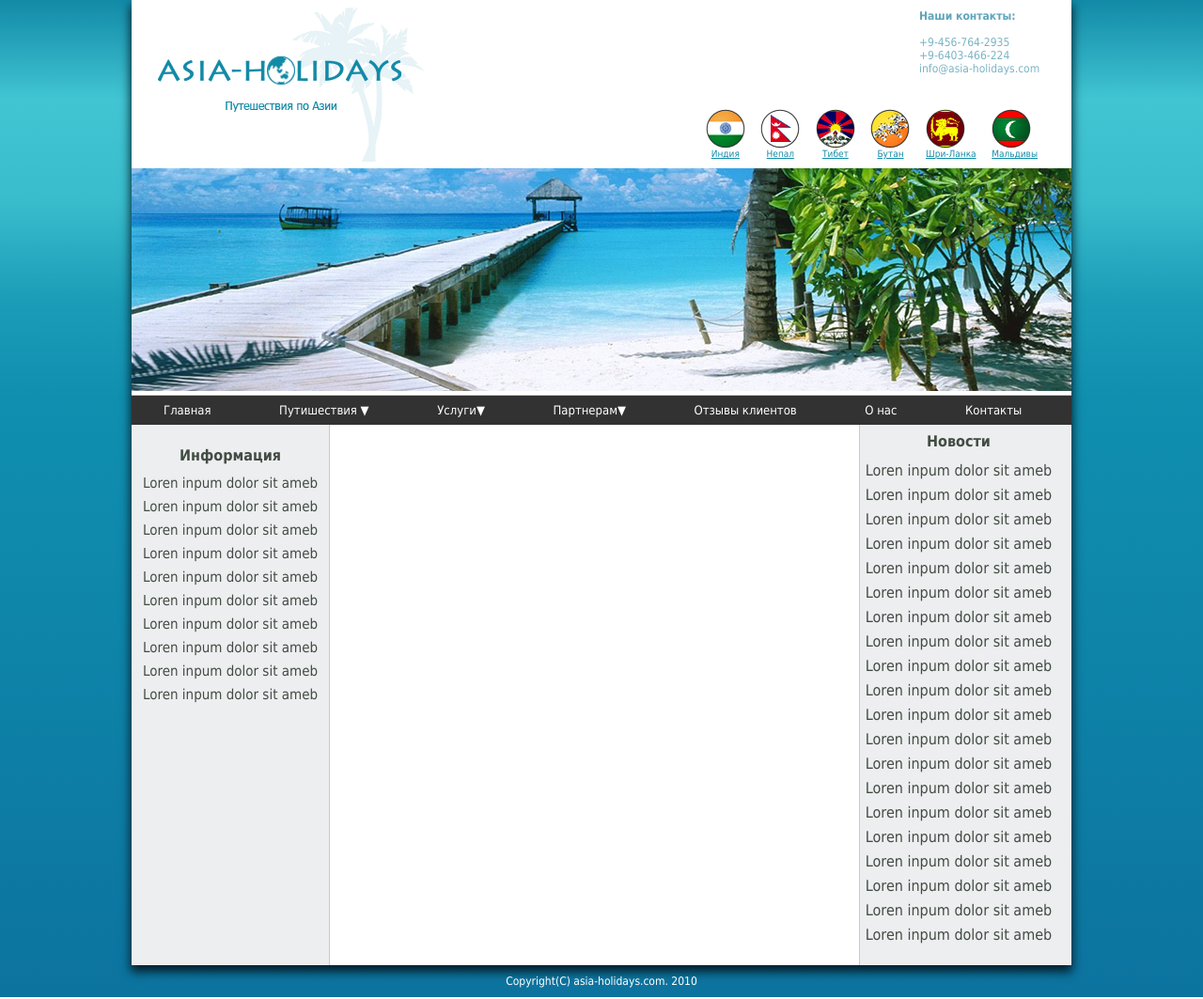
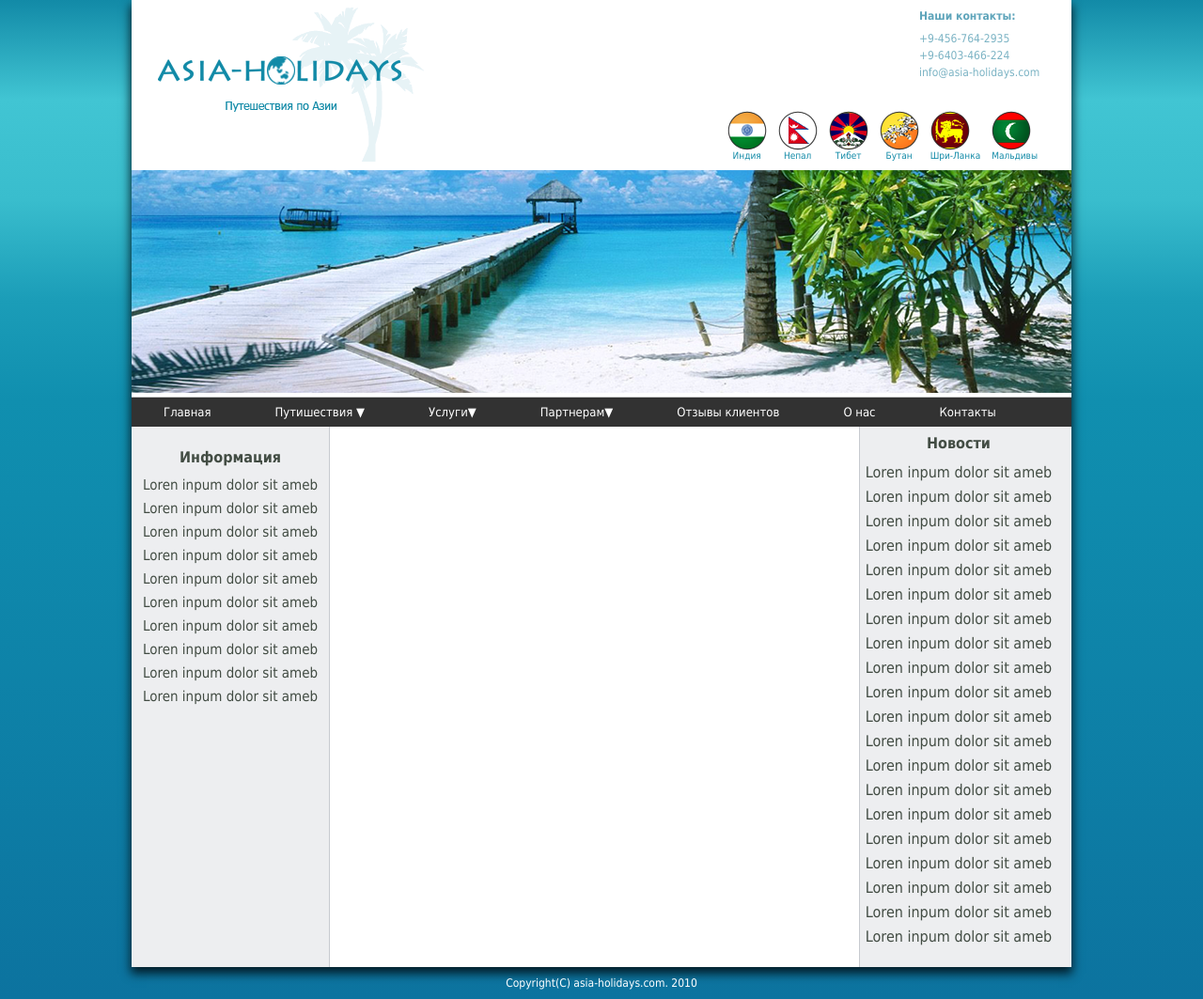
Before and after one commit to EgorZima/Hom-work, a plain HTML site: page Maldivi/index.html in a window 1280 px wide. Shown: the whole page at 94% size. Drawn offline with Linux system fonts and the light colour scheme.

Commit message:
Edited the work 'Maldivi'

```diff
--- a/Maldivi/css/main.css
+++ b/Maldivi/css/main.css
@@ -1,8 +1,8 @@
-
 *{
 	margin: 0;
 	padding: 0;
-
+	text-decoration: none;
+	list-style: none;
 }
 body{
 	background: #40c6d3;
@@ -10,12 +10,9 @@ body{
     background: -webkit-linear-gradient(top,  #128aa7 0%,#41c5d3 10%,#39bdcd 20%,#1b9db8 30%,#108faf 40%,#0f8bad 50%,#0c739f 100%);
     background: linear-gradient(to bottom,  #128aa7 0%,#41c5d3 10%,#39bdcd 20%,#1b9db8 30%,#108faf 40%,#0f8bad 50%,#0c739f 100%);
     font-family: Tahoma, Arial;
-
 }
 .wrapper{
 	width:1000px;
-	padding: 0;
-	margin: 0;
 	margin: 0 auto;
 	background: #fff;
 	box-shadow: 0px 6px 10px 1px rgba(3,29,40,1);
@@ -27,27 +24,6 @@ body{
 }
 .header{
 	height: 175px;
-
-}
-header {
-  position: relative;
-}
-header::before {
-  position: absolute;
-  right: 0;
-  bottom: 0;
-  left: 0;
-  z-index: -1;
-   width: 100%;
-  height: 146px;
-  border-top: 1px solid #5ef0ff;
-
-  background: red;
-  background:    -moz-linear-gradient(top,  #11cde2 0%, #1fd0e3 10%, #30d4e5 18%, #55dbea 33%, #c9f4f8 73%, #e9fafc 87%, #feffff 100%);
-  background: -webkit-linear-gradient(top,  #11cde2 0%,#1fd0e3 10%,#30d4e5 18%,#55dbea 33%,#c9f4f8 73%,#e9fafc 87%,#feffff 100%);
-  background:         linear-gradient(to bottom,  #11cde2 0%,#1fd0e3 10%,#30d4e5 18%,#55dbea 33%,#c9f4f8 73%,#e9fafc 87%,#feffff 100%);
-
-  content: "";
 }
 .logo{
 	float: left;
@@ -55,40 +31,41 @@ header::before {
 	padding-left: 28px;
 }
 .contacts{
-	width: 40%;
+	width: 130px;
 	float: right;
-	padding-top: 10px;
+	padding-top:10px;
 	padding-right: 32px;
+	margin-bottom: 30px;
 }
-
 .number{
-    padding-left: 270px;
 	color:#5fa5bb;
 	text-align: left;
 	font-size: 12px;
+	padding-bottom:10px;
 }
-.number a{
+.number1{
+	display: block;
+	color:#5fa5bb;
+	text-align: left;
+	font-size: 12px;
+	padding-bottom: 4px;
+}
+.number1 {
 	color:#7bb3c4;
 	text-decoration: none;
 }
-.number a:hover{
-	color:#424c43;
+.number1:hover{
+	color:#ccc;
 }
 .menu{
-	padding: 0;
-	margin: 0;
-    top:118px;
-	left:600px;
-	float: right;
-	margin-top: 36px;
-	padding: 0 30px;
+    float: right;
+    clear: right;
+    padding-right: 30px;
+    font-size: 0;
 }
 .menu li{
 	display: inline-block;
-	padding: 0;
-	margin: 0;
-
-	text-align: center;
+    text-align: center;
 	padding-bottom: 10px;
 }
 .menu a{
@@ -97,19 +74,17 @@ header::before {
 	padding:0 6px;
 	color: #128aa7;
 }
-
 .menu img{
 	display: block;
 }
-
-
-
 .travel-menu{
 	background: #323232;
 	border-top: 1px solid  #cacbcb;
+	font-size: 0;
 }
 .downmenu{
 	position: relative;
+	font-size: 0;
 }
 .travel-menu > li{
 	display: inline-block;
@@ -118,30 +93,24 @@ header::before {
 .travel-menu a{
 	display: block;
 	color: #fff;
-	text-decoration: none;
 	font-size: 13px;
-
 	padding:8px 34px 8px 34px;
 }
-
 .way{
 	display: none;
 	position: absolute;
 	width: 150px;
 	background: #303030;
-	left:55px;
+	left:20px;
 	top: 31px;
 	padding: 0;
 	margin:0px;
 	border-top:1px solid black;
 	box-shadow:  0 5px 10px 0 #404040;
 }
-
 .way li{
 	display: block;
-    list-style: none;
 }
-
 .way a{
 	display: block;
 	padding: 0;
@@ -152,8 +121,10 @@ header::before {
 .downmenu:hover .way {
 	display: block;
 }
-
-
+h2 {
+	font-size: 16px;
+	padding: 5px;
+}
 .information{
 	float: left;
 	height: 560px;
@@ -165,11 +136,6 @@ header::before {
 	border-right: 1px solid #c7cacf;
 	padding-top: 15px;
 	line-height: 25px;
-
-}
-h2 {
-	font-size: 16px;
-	padding: 5px;
 }
 .news{
 	float: right;
@@ -183,7 +149,7 @@ h2 {
 	padding-right: 15px;
 	border-left: 1px solid #c7cacf;
 }
-.footer{
+.footer-text{
 	color:#fff;
 	text-align:center;
 	padding-bottom: 10px;
--- a/Maldivi/index.html
+++ b/Maldivi/index.html
@@ -8,21 +8,17 @@
 
 
 	<div class="wrapper">
-            <header>
+
 		<div class="header clearfix">
 			<div class="logo">
 				<img src="img/logo.png" alt="logo">
 			</div>
 
 			<div class="contacts">
-							<p class="number"><b>Наши контакты:</b><br>
-								<br>
-
-
-								<a href="">+9-456-764-2935</a><br>
-								<a href="">+9-6403-466-224</a><br>
-								<a href="#">info@asia-holidays.com</a>
-							</p>
+				<p class="number"><b >Наши контакты:</b></p>
+					<a href="" class="number1">+9-456-764-2935</a>
+					<a href="" class="number1">+9-6403-466-224</a>
+					<a href="#" class="number1">info@asia-holidays.com</a>
 			</div>
 
 			<ul class="menu">
@@ -34,7 +30,7 @@
 				<li><a href="#"> <img src="img/maldivi.png" alt="Maldivi">Мальдивы </a></li>
 			</ul>
 		</div>
-			</header>
+
 
 		<div class="content clearfix">
 				<div class="photo">
@@ -62,7 +58,7 @@
 
 				<div class="information">
 					<h2>Информация</h2>
-						    <p class="loren">Loren inpum dolor sit ameb
+						<p class="loren">
 						 Loren inpum dolor sit ameb
 						 Loren inpum dolor sit ameb
 						 Loren inpum dolor sit ameb
@@ -71,12 +67,14 @@
 						 Loren inpum dolor sit ameb
 						 Loren inpum dolor sit ameb
 						 Loren inpum dolor sit ameb
-						    Loren inpum dolor sit ameb<p>
+						 Loren inpum dolor sit ameb
+						 Loren inpum dolor sit ameb
+						<p>
 				</div>
 
 				<div class="news">
 					<h2>Новости</h2>
-							<p class="loren">Loren inpum dolor sit ameb
+					    <p class="loren">
 					    Loren inpum dolor sit ameb
 					    Loren inpum dolor sit ameb
 						Loren inpum dolor sit ameb
@@ -95,13 +93,15 @@
 						Loren inpum dolor sit ameb
 						Loren inpum dolor sit ameb
 						Loren inpum dolor sit ameb
-							Loren inpum dolor sit ameb</p>
+						Loren inpum dolor sit ameb
+						Loren inpum dolor sit ameb
+						</p>
 				</div>
 		</div>
 	</div>
 
-                <div class="footer ">
-					Copyright(C) asia-holidays.com. 2010
+    <div class="footer">
+	    <p class=footer-text>Copyright(C) asia-holidays.com. 2010	</p>
 	</div>
 
 </body>
```
Lines whose indentation alone changed are shown as unchanged.
